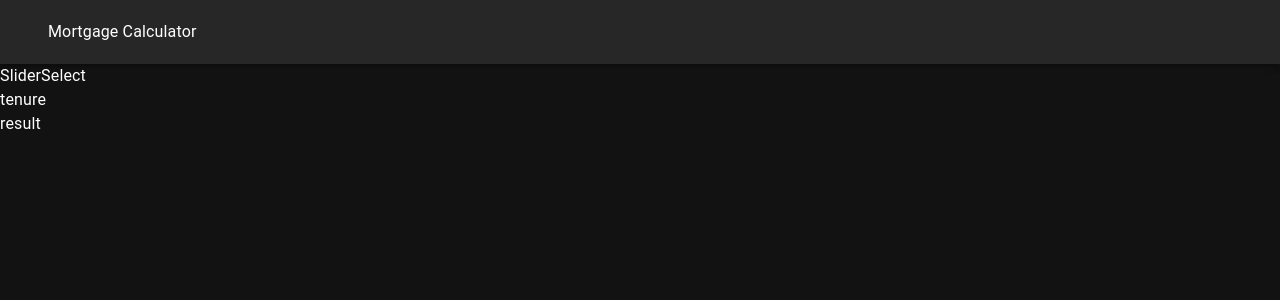
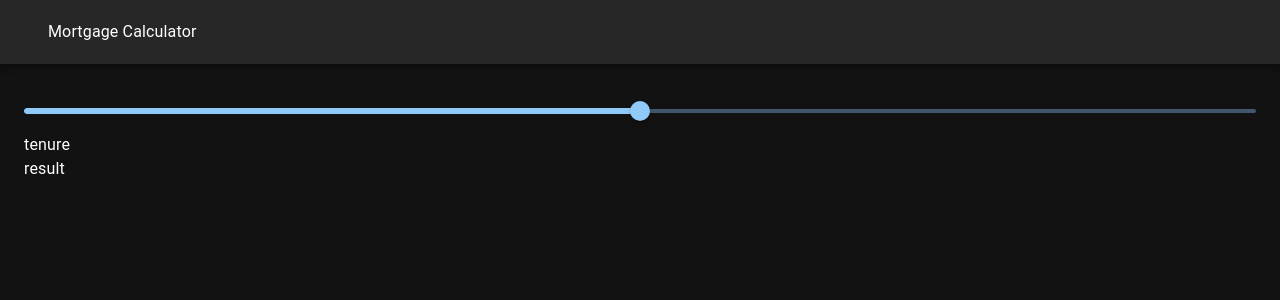
Before and after one commit to icarus014/mortgage-calc, a React (Create React App) app: page / in a window 1280 px wide. Shown: the top 300 px of the page. Built offline with nearby package versions, Linux system fonts and the light colour scheme.

Commit message:
added slider

```diff
--- a/src/App.js
+++ b/src/App.js
@@ -3,13 +3,17 @@ import Navbar from "./components/Navbar"
 import SliderSelect from "./components/SliderSelect"
 import TenureSelect from "./components/TenureSelect"
 import Result from "./components/Result"
+import Container from "@mui/material/Container"
 
 function App () {
   return <div className="App">
+    {/* sx is for writing styles on MUI components  */}
     <Navbar/>
-    <SliderSelect/>
-    <TenureSelect/>
-    <Result/>
+      <Container maxWidth="xl" sx={{ mt: 4 }}>
+      <SliderSelect/>
+      <TenureSelect/>
+      <Result/>
+      </Container>
   </div>
 }
 
--- a/src/components/SliderSelect.js
+++ b/src/components/SliderSelect.js
@@ -1,9 +1,11 @@
 import React from 'react'
+import SliderComponent from './common/SliderComponent'
+
 
 const SliderSelect = () => {
   return (
     <div>
-      SliderSelect
+      <SliderComponent/>
     </div>
   )
 }
--- a/src/components/common/SliderComponent.js
+++ b/src/components/common/SliderComponent.js
@@ -1,9 +1,10 @@
 import React from 'react'
+import Slider  from '@mui/material/Slider'
 
 const SliderComponent = () => {
   return (
     <div>
-
+        <Slider defaultValue={50} aria-label="Default" valueLabelDisplay="auto" />
     </div>
   )
 }
```
